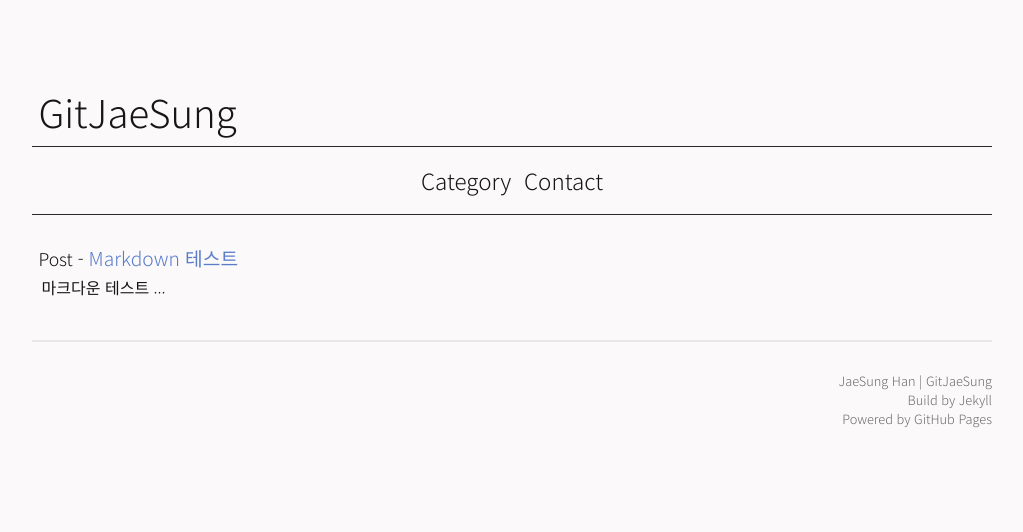
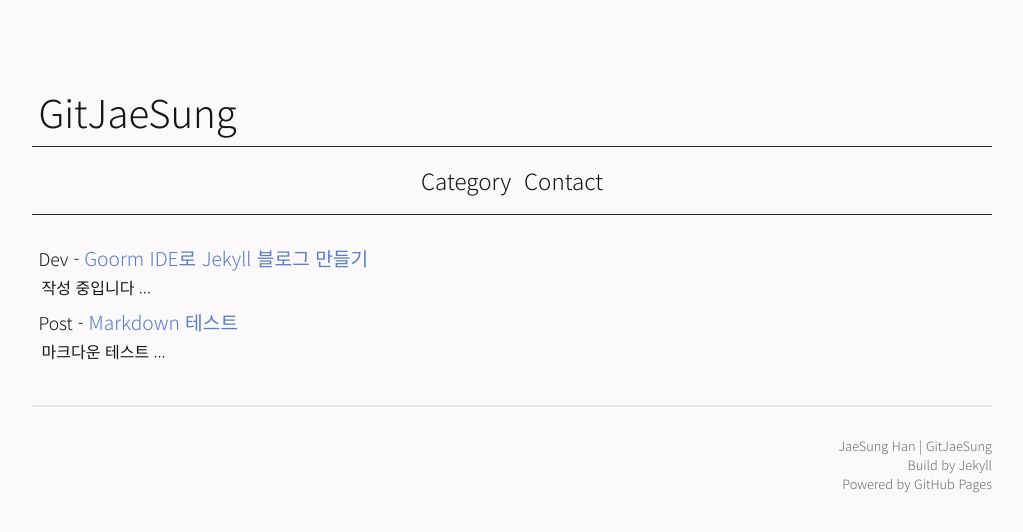
Before and after one commit to GitJaeSung/gitjaesung.github.io, a Jekyll site: the page built from index.html, in a window 1280 px wide. Shown: the top 532 px of the page, without its empty margins (128-1151 px from the left). Built offline with Jekyll 4.4.1, drawn with Linux system fonts in a browser that asks for light colours; the list of posts is cut into pages by our own code.

Commit message:
Dev-01-19

```diff
--- /dev/null
+++ b/_posts/dev/2022-01-19-jekyll-goorm.md
@@ -0,0 +1,8 @@
+---
+title: Goorm IDE로 Jekyll 블로그 만들기
+category: Dev
+content: post
+author: GitJaeSung
+date: 2022-01-19
+---
+>작성 중입니다
--- a/_sass/layout/body.scss
+++ b/_sass/layout/body.scss
@@ -1,6 +1,5 @@
 /* _layoyts/default.html */
 .body {
-  font-family: "Noto Sans KR", sans-serif;
   background-color: #fbf9fa;
   color: #171516;
   display: flex;
--- a/_sass/layout/root.scss
+++ b/_sass/layout/root.scss
@@ -2,6 +2,7 @@
 @charset "UTF-8";
 @import url("https://fonts.googleapis.com/css2?family=Noto+Sans+KR:wght@300&display=swap"); /* Google font */
 * {
+  font-family: "Noto Sans KR", sans-serif; /* Font setting of all elements */
   box-sizing: border-box;
   &::before {
     box-sizing: border-box;
```
Also changed, not shown: _category/dev.md (added, +5 -0 lines), _posts/post/2022-01-13-markdown-test.md (+5 -0 lines).
